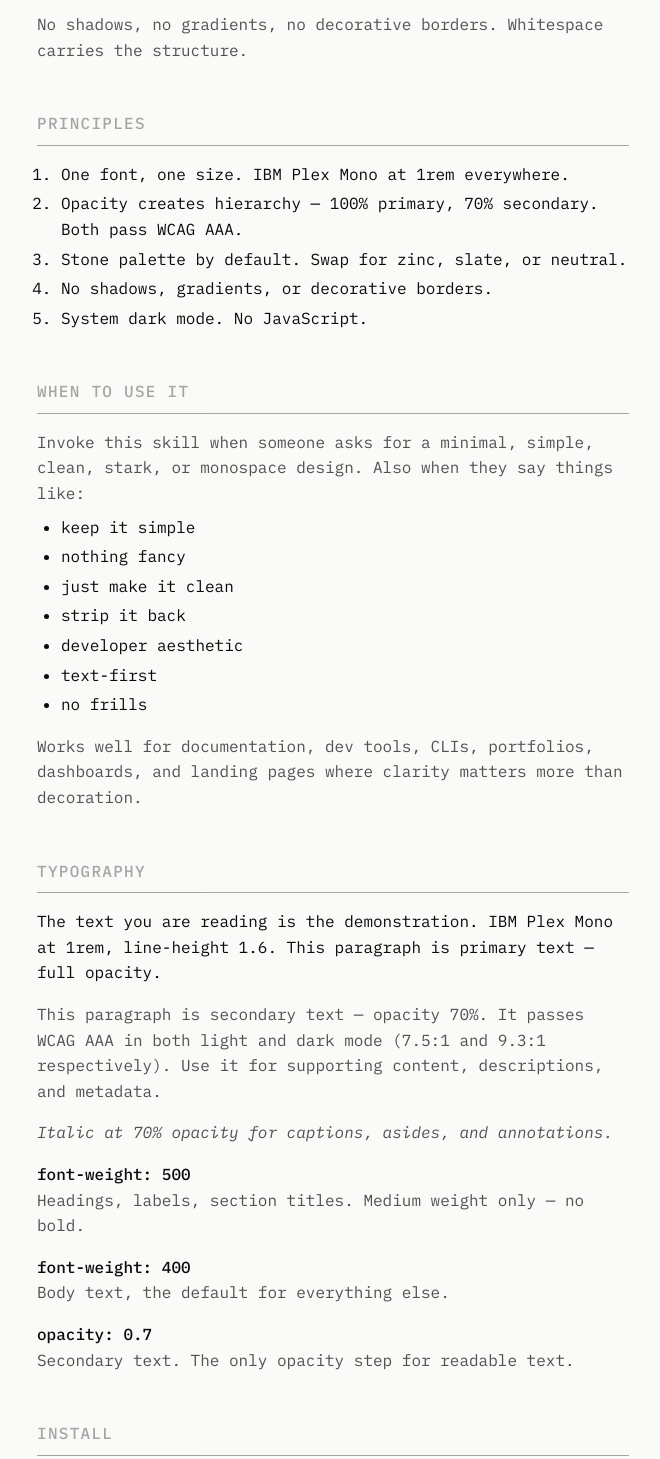
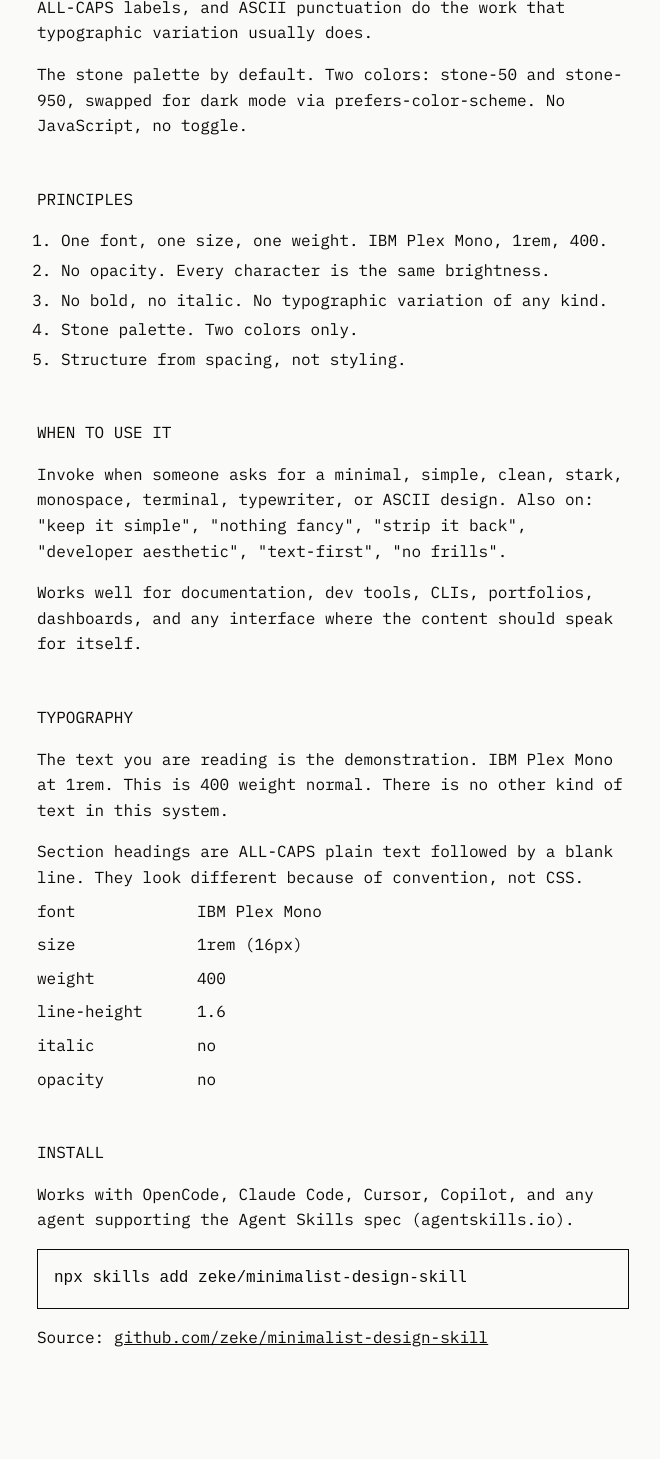
Before and after one commit to zeke/minimalist-design-skill, a plain HTML site: page website/index.html in a window 1280 px wide. Shown: the part 403-1862 px from the top of the page, without its empty margins (307-967 px from the left). Drawn offline with Linux system fonts and the light colour scheme.

Commit message:
feat: drop opacity, adopt ASCII constraint
- One font, one size, one weight, one color. No opacity, no italic, no bold.
- Hierarchy from blank lines, indentation, ALL-CAPS labels, ASCII punctuation.
- Simplify Google Fonts load to 400 normal only.
- Update SKILL.md, all references, and demo page.

```diff
--- a/website/index.html
+++ b/website/index.html
@@ -6,16 +6,18 @@
   <title>minimalist-design</title>
   <link rel="preconnect" href="https://fonts.googleapis.com">
   <link rel="preconnect" href="https://fonts.gstatic.com" crossorigin>
-  <link href="https://fonts.googleapis.com/css2?family=IBM+Plex+Mono:ital,wght@0,400;0,500;1,400&display=swap" rel="stylesheet">
+  <link href="https://fonts.googleapis.com/css2?family=IBM+Plex+Mono&display=swap" rel="stylesheet">
   <style>
-    *, *::before, *::after { box-sizing: border-box; margin: 0; padding: 0; }
-
     :root { --bg: #FAFAF9; --text: #0C0A09; }
     @media (prefers-color-scheme: dark) { :root { --bg: #0C0A09; --text: #FAFAF9; } }
+
+    *, *::before, *::after { box-sizing: border-box; margin: 0; padding: 0; }
 
     html {
       font-family: 'IBM Plex Mono', ui-monospace, 'Cascadia Code', monospace;
       font-size: 1rem;
+      font-weight: 400;
+      font-style: normal;
       line-height: 1.6;
       background: var(--bg);
       color: var(--text);
@@ -28,98 +30,82 @@
     }
 
     p + p { margin-top: 1rem; }
+    section { margin-top: 3rem; }
+    section > p:first-child { margin-bottom: 1rem; }
+
     ul, ol { padding-left: 1.5rem; margin-top: 0.5rem; }
     li + li { margin-top: 0.25rem; }
 
-    section { margin-top: 3rem; }
-
-    h2 {
-      font-weight: 500;
-      font-size: 1rem;
-      letter-spacing: 0.08em;
-      text-transform: uppercase;
-      margin-bottom: 1rem;
-      padding-bottom: 0.5rem;
-      border-bottom: 1px solid currentColor;
-      opacity: 0.35;
+    hr {
+      border: none;
+      border-top: 1px solid currentColor;
+      margin: 3rem 0;
     }
-
-    .muted { opacity: 0.7; }
-
-    a { color: inherit; }
-    a:hover { opacity: 0.7; }
 
     pre {
       margin-top: 1rem;
       padding: 1rem;
       border: 1px solid currentColor;
-      opacity: 0.7;
       overflow-x: auto;
     }
 
+    a { color: inherit; }
+
     dl { margin-top: 0.5rem; }
-    dt { font-weight: 500; margin-top: 1rem; }
-    dd { opacity: 0.7; }
+    dl div { display: flex; gap: 2rem; margin-top: 0.5rem; }
+    dt { min-width: 8rem; }
   </style>
 </head>
 <body>
 
-  <p style="font-weight:500">minimalist-design</p>
-  <p class="muted" style="margin-top:0.25rem">An agent skill for building minimal, monospace interfaces.</p>
+<p>minimalist-design</p>
+<p>An agent skill for building minimal, monospace interfaces.</p>
+
+<hr>
 
 <section>
-    <h2>What it is</h2>
-    <p>A design system that uses a single monospace font at a single size. IBM Plex Mono throughout, 1rem everywhere. No type scale. Hierarchy comes from font weight and opacity, not size.</p>
-    <p class="muted">The stone palette by default — a warm neutral gray that works in light and dark mode. Dark mode is handled entirely by <code>prefers-color-scheme</code>. No JavaScript, no toggle.</p>
-    <p class="muted">No shadows, no gradients, no decorative borders. Whitespace carries the structure.</p>
+  <p>WHAT IT IS</p>
+  <p>A design system built on a single constraint: everything is the same. One font, one size, one weight, one color. IBM Plex Mono at 1rem throughout. No type scale, no bold, no italic, no opacity.</p>
+  <p>Hierarchy comes from arrangement. Blank lines, indentation, ALL-CAPS labels, and ASCII punctuation do the work that typographic variation usually does.</p>
+  <p>The stone palette by default. Two colors: stone-50 and stone-950, swapped for dark mode via prefers-color-scheme. No JavaScript, no toggle.</p>
 </section>
 
 <section>
-    <h2>Principles</h2>
+  <p>PRINCIPLES</p>
   <ol>
-      <li>One font, one size. IBM Plex Mono at 1rem everywhere.</li>
-      <li>Opacity creates hierarchy — 100% primary, 70% secondary. Both pass WCAG AAA.</li>
-      <li>Stone palette by default. Swap for zinc, slate, or neutral.</li>
-      <li>No shadows, gradients, or decorative borders.</li>
-      <li>System dark mode. No JavaScript.</li>
+    <li>One font, one size, one weight. IBM Plex Mono, 1rem, 400.</li>
+    <li>No opacity. Every character is the same brightness.</li>
+    <li>No bold, no italic. No typographic variation of any kind.</li>
+    <li>Stone palette. Two colors only.</li>
+    <li>Structure from spacing, not styling.</li>
   </ol>
 </section>
 
 <section>
-    <h2>When to use it</h2>
-    <p class="muted">Invoke this skill when someone asks for a minimal, simple, clean, stark, or monospace design. Also when they say things like:</p>
-    <ul>
-      <li>keep it simple</li>
-      <li>nothing fancy</li>
-      <li>just make it clean</li>
-      <li>strip it back</li>
-      <li>developer aesthetic</li>
-      <li>text-first</li>
-      <li>no frills</li>
-    </ul>
-    <p class="muted" style="margin-top:1rem">Works well for documentation, dev tools, CLIs, portfolios, dashboards, and landing pages where clarity matters more than decoration.</p>
+  <p>WHEN TO USE IT</p>
+  <p>Invoke when someone asks for a minimal, simple, clean, stark, monospace, terminal, typewriter, or ASCII design. Also on: "keep it simple", "nothing fancy", "strip it back", "developer aesthetic", "text-first", "no frills".</p>
+  <p>Works well for documentation, dev tools, CLIs, portfolios, dashboards, and any interface where the content should speak for itself.</p>
 </section>
 
 <section>
-    <h2>Typography</h2>
-    <p>The text you are reading is the demonstration. IBM Plex Mono at 1rem, line-height 1.6. This paragraph is primary text — full opacity.</p>
-    <p class="muted">This paragraph is secondary text — opacity 70%. It passes WCAG AAA in both light and dark mode (7.5:1 and 9.3:1 respectively). Use it for supporting content, descriptions, and metadata.</p>
-    <p><em class="muted">Italic at 70% opacity for captions, asides, and annotations.</em></p>
+  <p>TYPOGRAPHY</p>
+  <p>The text you are reading is the demonstration. IBM Plex Mono at 1rem. This is 400 weight normal. There is no other kind of text in this system.</p>
+  <p>Section headings are ALL-CAPS plain text followed by a blank line. They look different because of convention, not CSS.</p>
   <dl>
-      <dt>font-weight: 500</dt>
-      <dd>Headings, labels, section titles. Medium weight only — no bold.</dd>
-      <dt>font-weight: 400</dt>
-      <dd>Body text, the default for everything else.</dd>
-      <dt>opacity: 0.7</dt>
-      <dd>Secondary text. The only opacity step for readable text.</dd>
+    <div><dt>font</dt><dd>IBM Plex Mono</dd></div>
+    <div><dt>size</dt><dd>1rem (16px)</dd></div>
+    <div><dt>weight</dt><dd>400</dd></div>
+    <div><dt>line-height</dt><dd>1.6</dd></div>
+    <div><dt>italic</dt><dd>no</dd></div>
+    <div><dt>opacity</dt><dd>no</dd></div>
   </dl>
 </section>
 
 <section>
-    <h2>Install</h2>
-    <p class="muted">Works with OpenCode, Claude Code, Cursor, Copilot, and any agent supporting the <a href="https://agentskills.io">Agent Skills</a> spec.</p>
+  <p>INSTALL</p>
+  <p>Works with OpenCode, Claude Code, Cursor, Copilot, and any agent supporting the Agent Skills spec (agentskills.io).</p>
   <pre>npx skills add zeke/minimalist-design-skill</pre>
-    <p class="muted" style="margin-top:1rem">Source: <a href="https://github.com/zeke/minimalist-design-skill">github.com/zeke/minimalist-design-skill</a></p>
+  <p style="margin-top: 1rem">Source: <a href="https://github.com/zeke/minimalist-design-skill">github.com/zeke/minimalist-design-skill</a></p>
 </section>
 
 </body>
```
Also changed, not shown: 4 other files. Lines whose indentation alone changed are shown as unchanged.
